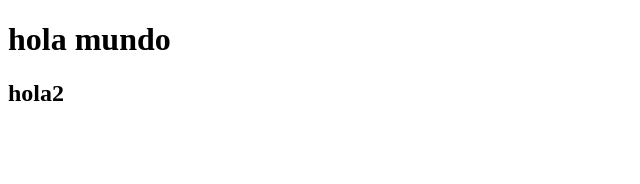
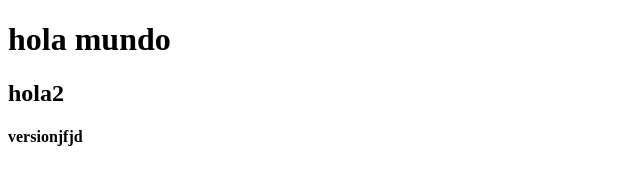
Before and after one commit to jjsch2008/prueba01, a plain HTML site: page index.html in a window 1280 px wide. Shown: the whole page, without its empty margins (0-640 px from the left). Drawn offline with Linux system fonts and the light colour scheme.

Commit message:
version04

```diff
--- a/index.html
+++ b/index.html
@@ -8,5 +8,6 @@
 <body>
     <h1>hola mundo </h1>
     <h2>hola2</h2>
+    <h4>versionjfjd</h4>
 </body>
 </html>
```
